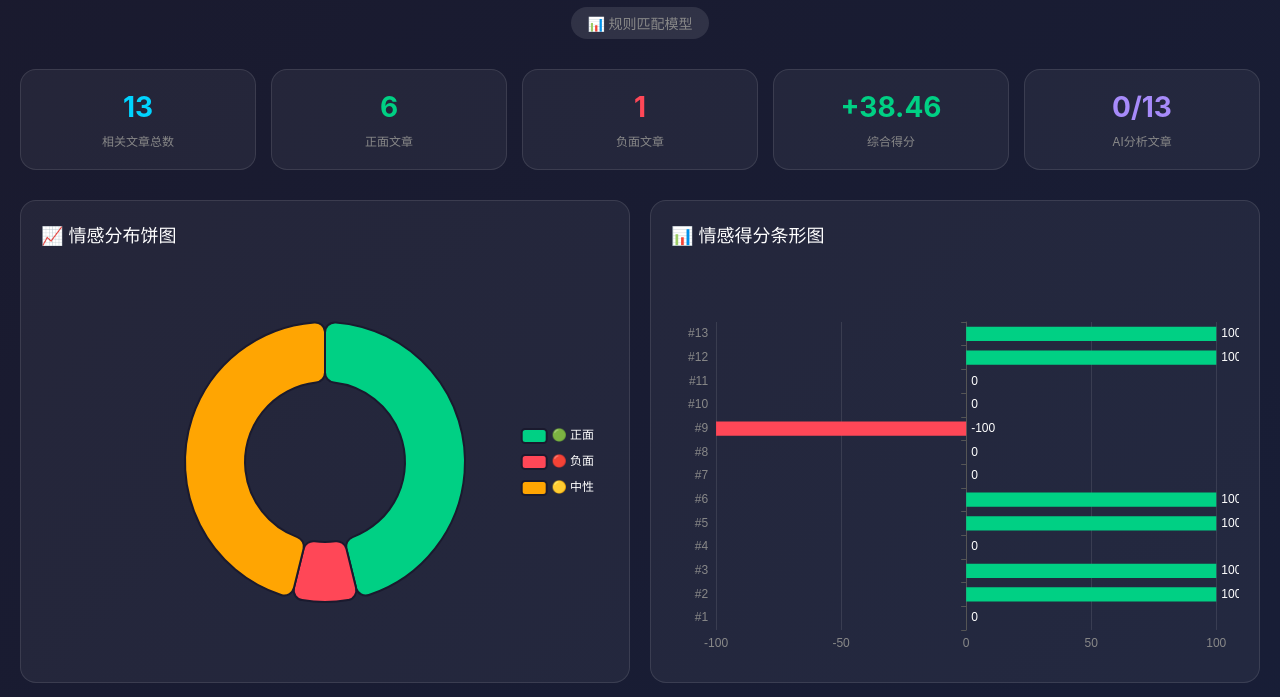
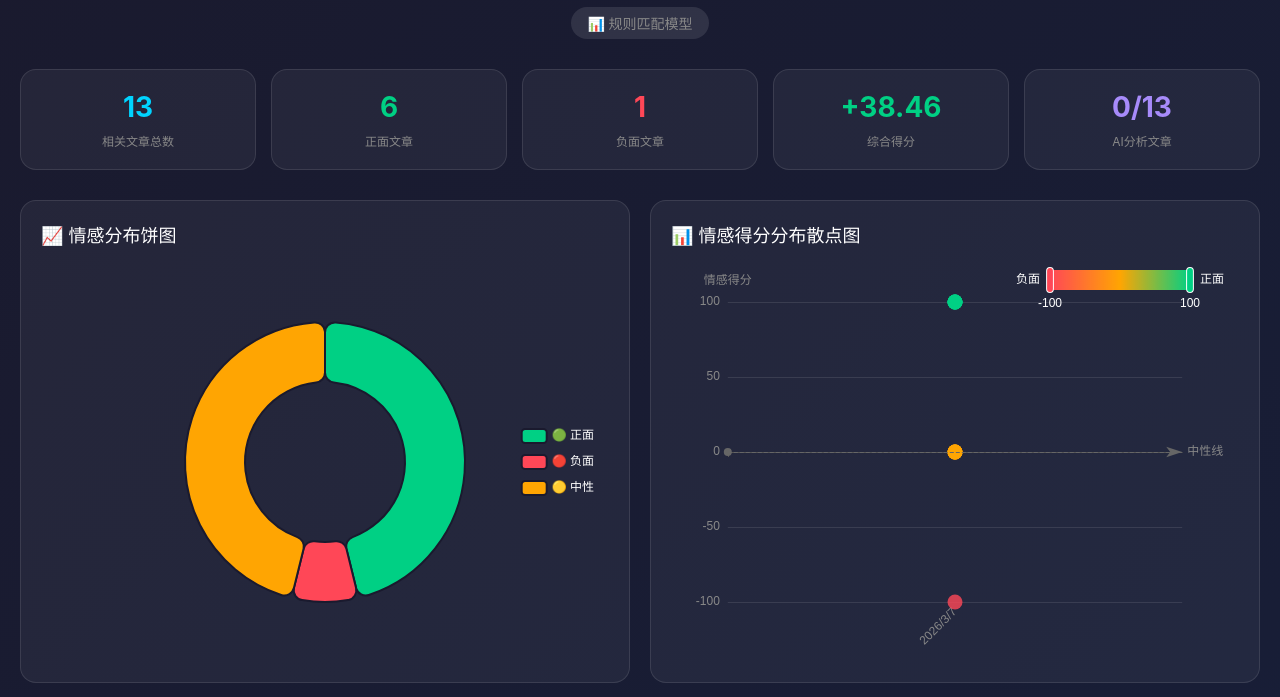
Before and after one commit to kongnet/sky-doc, a plain HTML site: page sentiment-ai-oil.html in a window 1280 px wide. Shown: the part 103-800 px from the top of the page. Drawn offline with nearby package versions, Linux system fonts and the light colour scheme.

Commit message:
update oil sentiment chart with scatter plot

```diff
--- a/sentiment-ai-oil.html
+++ b/sentiment-ai-oil.html
@@ -219,8 +219,8 @@
         <div id="pieChart" class="chart"></div>
       </div>
       <div class="chart-container">
-        <div class="chart-title">📊 情感得分条形图</div>
-        <div id="barChart" class="chart"></div>
+        <div class="chart-title">📊 情感得分分布散点图</div>
+        <div id="scatterChart" class="chart"></div>
       </div>
       <div class="chart-container full-width">
         <div class="chart-title">📉 情感趋势折线图 (按时间)</div>
@@ -402,7 +402,7 @@
 
     </div>
 
-    <p class="timestamp">生成时间: 2026/3/8 01:26:56</p>
+    <p class="timestamp">生成时间: 2026/3/8 01:31:24</p>
   </div>
 
   <script>
@@ -452,58 +452,92 @@
       }]
     });
 
-    // 条形图
-    const barChart = echarts.init(document.getElementById('barChart'));
-    barChart.setOption({
+    // 散点图 - 按日期分布的情感得分
+    const scatterChart = echarts.init(document.getElementById('scatterChart'));
+    const sortedByDate = [...chartData].sort((a, b) => new Date(a.date) - new Date(b.date));
+    scatterChart.setOption({
       backgroundColor: 'transparent',
       tooltip: {
-        trigger: 'axis',
-        axisPointer: { type: 'shadow' },
+        trigger: 'item',
         formatter: function(params) {
-          const data = params[0].data;
+          const data = params.data;
           return '<strong>' + data.fullTitle + '</strong><br/>' +
+                 '日期: ' + data.date + '<br/>' +
                  '得分: ' + data.value + '<br/>' +
                  '来源: ' + data.source + '<br/>' +
                  '理由: ' + (data.reasoning || '无');
         }
       },
       grid: {
-        left: '3%',
-        right: '4%',
-        bottom: '3%',
-        containLabel: true
+        left: '10%',
+        right: '10%',
+        bottom: '15%',
+        top: '10%'
       },
       xAxis: {
+        type: 'category',
+        data: [...new Set(sortedByDate.map(d => d.date))],
+        axisLine: { lineStyle: { color: '#555' } },
+        axisLabel: {
+          color: '#888',
+          rotate: 45,
+          interval: 0
+        },
+        splitLine: { show: false }
+      },
+      yAxis: {
         type: 'value',
         min: -100,
         max: 100,
+        name: '情感得分',
+        nameTextStyle: { color: '#888' },
         axisLine: { lineStyle: { color: '#555' } },
         axisLabel: { color: '#888' },
         splitLine: { lineStyle: { color: 'rgba(255,255,255,0.1)' } }
       },
-      yAxis: {
-        type: 'category',
-        data: chartData.map((d, i) => '#' + (i + 1)),
-        axisLine: { lineStyle: { color: '#555' } },
-        axisLabel: { color: '#888' }
+      visualMap: {
+        min: -100,
+        max: 100,
+        dimension: 1,
+        orient: 'horizontal',
+        right: 10,
+        top: 0,
+        text: ['正面', '负面'],
+        calculable: true,
+        inRange: {
+          color: ['#ff4757', '#ffa502', '#00d084']
+        },
+        textStyle: { color: '#fff' }
       },
       series: [{
-        type: 'bar',
-        data: chartData.map(d => ({
-          value: d.value,
+        type: 'scatter',
+        symbolSize: function (data) {
+          return 15;
+        },
+        data: sortedByDate.map((d, idx) => ({
+          value: [d.date, d.value],
           fullTitle: d.fullTitle,
           source: d.source,
+          date: d.date,
           reasoning: d.reasoning,
           itemStyle: {
-            color: d.value > 0 ? '#00d084' : d.value < 0 ? '#ff4757' : '#ffa502'
+            color: d.value > 0 ? '#00d084' : d.value < 0 ? '#ff4757' : '#ffa502',
+            opacity: 0.8
           }
         })),
-        barWidth: '60%',
-        label: {
-          show: true,
-          position: 'right',
-          formatter: '{c}',
-          color: '#fff'
+        markLine: {
+          silent: true,
+          lineStyle: {
+            color: '#666',
+            type: 'dashed'
+          },
+          data: [{
+            yAxis: 0,
+            label: {
+              formatter: '中性线',
+              color: '#888'
+            }
+          }]
         }
       }]
     });
@@ -585,7 +619,7 @@
     // 响应式
     window.addEventListener('resize', () => {
       pieChart.resize();
-      barChart.resize();
+      scatterChart.resize();
       lineChart.resize();
     });
   </script>
```
